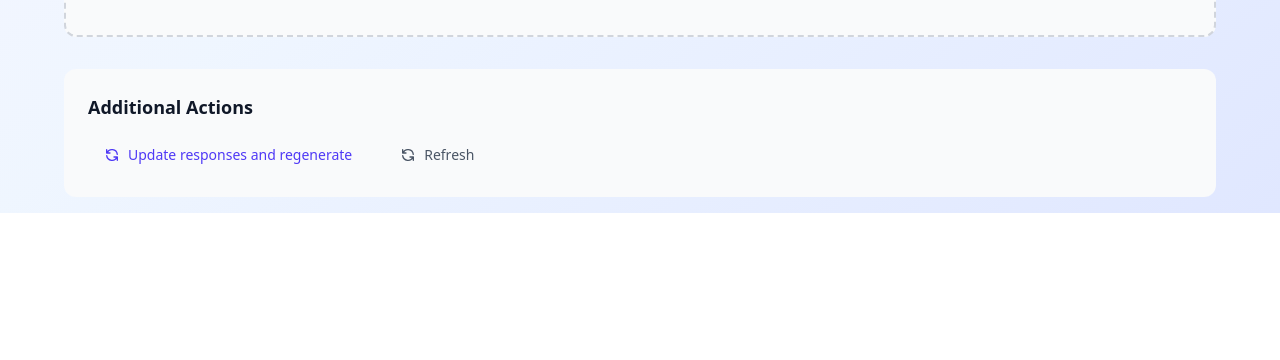
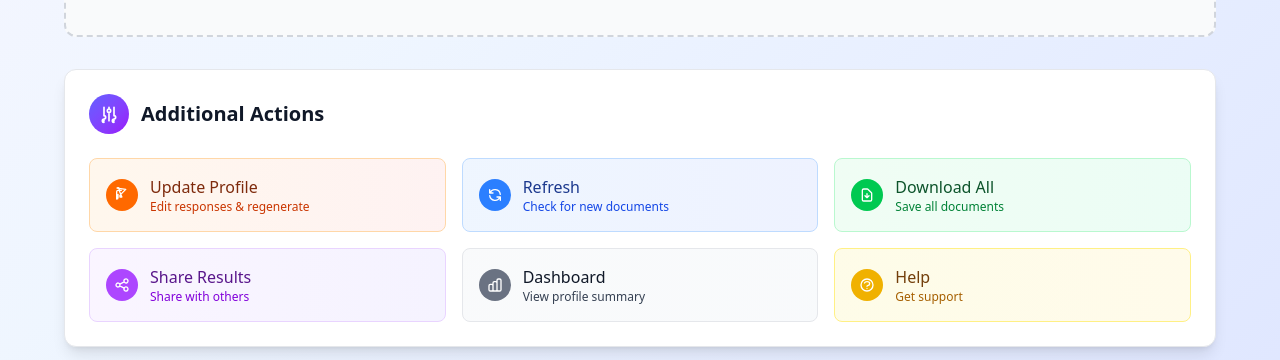
Before and after one commit to robswbl/uniqu-mvp, a SvelteKit app: page /results/1 in a window 1280 px wide. Shown: the part 783-1143 px from the top of the page. Before the commit the page ends 996 px from the top, so only its background shows below. Built offline with nearby package versions, Linux system fonts and the light colour scheme; no server answers; the database is empty.

Commit message:
feat: enhance Additional Actions section with beautiful cards and new functionality

```diff
--- a/src/routes/results/[sessionId]/+page.svelte
+++ b/src/routes/results/[sessionId]/+page.svelte
@@ -128,6 +128,58 @@
 	function viewDocument(doc) {
 		// Use the exact document_type from database (with underscores)
 		goto(`/results/${sessionId}/${doc.document_type}`);
+	}
+
+	// Download all documents as a zip
+	async function downloadAllDocuments() {
+		try {
+			const readyDocs = documents.filter(doc => doc.content_html);
+			if (readyDocs.length === 0) {
+				alert('No documents ready for download yet.');
+				return;
+			}
+
+			// For now, just download the first document as a demo
+			// In a full implementation, you'd create a zip file with all documents
+			const doc = readyDocs[0];
+			const blob = new Blob([doc.content_html], { type: 'text/html' });
+			const url = URL.createObjectURL(blob);
+			const a = document.createElement('a');
+			a.href = url;
+			a.download = `${doc.document_type.replace('_', '-')}.html`;
+			document.body.appendChild(a);
+			a.click();
+			document.body.removeChild(a);
+			URL.revokeObjectURL(url);
+		} catch (error) {
+			console.error('Download failed:', error);
+			alert('Download failed. Please try again.');
+		}
+	}
+
+	// Share results functionality
+	function shareResults() {
+		if (navigator.share) {
+			navigator.share({
+				title: 'My UniqU Career Analysis',
+				text: 'Check out my personalized career analysis from UniqU!',
+				url: window.location.href
+			}).catch(console.error);
+		} else {
+			// Fallback: copy URL to clipboard
+			navigator.clipboard.writeText(window.location.href).then(() => {
+				alert('Results URL copied to clipboard!');
+			}).catch(() => {
+				alert('Please copy this URL to share your results: ' + window.location.href);
+			});
+		}
+	}
+
+	// Show help and support
+	function showHelp() {
+		// For now, just show a simple help modal
+		// In a full implementation, this would open a help modal or redirect to help page
+		alert('Need help? Contact us at support@uniqu.com or visit our help center.');
 	}
 
 	onMount(() => {
@@ -328,32 +380,126 @@
 				</div>
 			{/if}
 
-			<!-- Additional Actions -->
-			<div class="bg-gray-50 rounded-xl p-6">
-				<h3 class="text-lg font-semibold text-gray-900 mb-4">Additional Actions</h3>
-				<div class="flex flex-wrap gap-4">
+			<!-- Enhanced Additional Actions -->
+			<div class="bg-white rounded-xl shadow-lg border border-gray-200 p-6">
+				<div class="flex items-center justify-between mb-6">
+					<div class="flex items-center space-x-3">
+						<div class="w-10 h-10 bg-gradient-to-br from-indigo-500 to-purple-600 rounded-full flex items-center justify-center">
+							<svg class="w-5 h-5 text-white" fill="none" stroke="currentColor" viewBox="0 0 24 24">
+								<path stroke-linecap="round" stroke-linejoin="round" stroke-width="2" d="M12 6V4m0 2a2 2 0 100 4m0-4a2 2 0 110 4m-6 8a2 2 0 100-4m0 4a2 2 0 100 4m0-4v2m0-6V4m6 6v10m6-2a2 2 0 100-4m0 4a2 2 0 100 4m0-4v2m0-6V4" />
+							</svg>
+						</div>
+						<h3 class="text-xl font-semibold text-gray-900">Additional Actions</h3>
+					</div>
+				</div>
+
+				<div class="grid md:grid-cols-2 lg:grid-cols-3 gap-4">
+					<!-- Update Profile -->
 					<button
 						on:click={() => goto(`/questionnaire/${sessionId}`)}
-						class="flex items-center space-x-2 px-4 py-2 text-indigo-600 hover:text-indigo-800 hover:bg-indigo-50 rounded-lg transition-colors text-sm"
+						class="flex items-center space-x-3 p-4 bg-gradient-to-r from-orange-50 to-red-50 hover:from-orange-100 hover:to-red-100 border border-orange-200 rounded-lg transition-all duration-300 group"
 						type="button"
 						aria-label="Update Responses and Regenerate"
 					>
-						<svg class="w-4 h-4" fill="none" stroke="currentColor" viewBox="0 0 24 24">
-							<path stroke-linecap="round" stroke-linejoin="round" stroke-width="2" d="M4 4v5h.582m15.356 2A8.001 8.001 0 004.582 9m0 0H9m11 11v-5h-.581m0 0a8.003 8.003 0 01-15.357-2m15.357 2H15" />
-						</svg>
-						<span>Update responses and regenerate</span>
+						<div class="w-8 h-8 bg-orange-500 rounded-full flex items-center justify-center group-hover:scale-110 transition-transform">
+							<svg class="w-4 h-4 text-white" fill="none" stroke="currentColor" viewBox="0 0 24 24">
+								<path stroke-linecap="round" stroke-linejoin="round" stroke-width="2" d="M11 5H6a2 2 0 00-2 2v11a2 2 0 002-2v-5m-1.414-9.414a2 2 0 112.828 2.828L11.828 15H9v-2.828l8.586-8.586z" />
+							</svg>
+						</div>
+						<div class="text-left">
+							<div class="font-medium text-orange-900">Update Profile</div>
+							<div class="text-xs text-orange-700">Edit responses & regenerate</div>
+						</div>
 					</button>
 
+					<!-- Refresh Documents -->
 					<button
 						on:click={fetchDocuments}
-						class="flex items-center space-x-2 px-4 py-2 text-gray-600 hover:text-gray-800 hover:bg-gray-100 rounded-lg transition-colors text-sm"
+						class="flex items-center space-x-3 p-4 bg-gradient-to-r from-blue-50 to-indigo-50 hover:from-blue-100 hover:to-indigo-100 border border-blue-200 rounded-lg transition-all duration-300 group"
 						type="button"
 						aria-label="Refresh Documents"
 					>
-						<svg class="w-4 h-4" fill="none" stroke="currentColor" viewBox="0 0 24 24">
-							<path stroke-linecap="round" stroke-linejoin="round" stroke-width="2" d="M4 4v5h.582m15.356 2A8.001 8.001 0 004.582 9m0 0H9m11 11v-5h-.581m0 0a8.003 8.003 0 01-15.357-2m15.357 2H15" />
-						</svg>
-						<span>Refresh</span>
+						<div class="w-8 h-8 bg-blue-500 rounded-full flex items-center justify-center group-hover:scale-110 transition-transform">
+							<svg class="w-4 h-4 text-white" fill="none" stroke="currentColor" viewBox="0 0 24 24">
+								<path stroke-linecap="round" stroke-linejoin="round" stroke-width="2" d="M4 4v5h.582m15.356 2A8.001 8.001 0 004.582 9m0 0H9m11 11v-5h-.581m0 0a8.003 8.003 0 01-15.357-2m15.357 2H15" />
+							</svg>
+						</div>
+						<div class="text-left">
+							<div class="font-medium text-blue-900">Refresh</div>
+							<div class="text-xs text-blue-700">Check for new documents</div>
+						</div>
+					</button>
+
+					<!-- Download All -->
+					<button
+						on:click={() => downloadAllDocuments()}
+						class="flex items-center space-x-3 p-4 bg-gradient-to-r from-green-50 to-emerald-50 hover:from-green-100 hover:to-emerald-100 border border-green-200 rounded-lg transition-all duration-300 group"
+						type="button"
+						aria-label="Download All Documents"
+					>
+						<div class="w-8 h-8 bg-green-500 rounded-full flex items-center justify-center group-hover:scale-110 transition-transform">
+							<svg class="w-4 h-4 text-white" fill="none" stroke="currentColor" viewBox="0 0 24 24">
+								<path stroke-linecap="round" stroke-linejoin="round" stroke-width="2" d="M12 10v6m0 0l-3-3m3 3l3-3m2 8H7a2 2 0 01-2-2V5a2 2 0 012-2h5.586a1 1 0 01.707.293l5.414 5.414a1 1 0 01.293.707V19a2 2 0 01-2 2z" />
+							</svg>
+						</div>
+						<div class="text-left">
+							<div class="font-medium text-green-900">Download All</div>
+							<div class="text-xs text-green-700">Save all documents</div>
+						</div>
+					</button>
+
+					<!-- Share Results -->
+					<button
+						on:click={() => shareResults()}
+						class="flex items-center space-x-3 p-4 bg-gradient-to-r from-purple-50 to-violet-50 hover:from-purple-100 hover:to-violet-100 border border-purple-200 rounded-lg transition-all duration-300 group"
+						type="button"
+						aria-label="Share Results"
+					>
+						<div class="w-8 h-8 bg-purple-500 rounded-full flex items-center justify-center group-hover:scale-110 transition-transform">
+							<svg class="w-4 h-4 text-white" fill="none" stroke="currentColor" viewBox="0 0 24 24">
+								<path stroke-linecap="round" stroke-linejoin="round" stroke-width="2" d="M8.684 13.342C8.886 12.938 9 12.482 9 12c0-.482-.114-.938-.316-1.342m0 2.684a3 3 0 110-2.684m0 2.684l6.632 3.316m-6.632-6l6.632-3.316m0 0a3 3 0 105.367-2.684 3 3 0 00-5.367 2.684zm0 9.316a3 3 0 105.367 2.684 3 3 0 00-5.367-2.684z" />
+							</svg>
+						</div>
+						<div class="text-left">
+							<div class="font-medium text-purple-900">Share Results</div>
+							<div class="text-xs text-purple-700">Share with others</div>
+						</div>
+					</button>
+
+					<!-- View Dashboard -->
+					<button
+						on:click={() => goto(`/dashboard/${sessionId}`)}
+						class="flex items-center space-x-3 p-4 bg-gradient-to-r from-gray-50 to-slate-50 hover:from-gray-100 hover:to-slate-100 border border-gray-200 rounded-lg transition-all duration-300 group"
+						type="button"
+						aria-label="View Dashboard"
+					>
+						<div class="w-8 h-8 bg-gray-500 rounded-full flex items-center justify-center group-hover:scale-110 transition-transform">
+							<svg class="w-4 h-4 text-white" fill="none" stroke="currentColor" viewBox="0 0 24 24">
+								<path stroke-linecap="round" stroke-linejoin="round" stroke-width="2" d="M9 19v-6a2 2 0 00-2-2H5a2 2 0 00-2 2v6a2 2 0 002 2h2a2 2 0 002-2zm0 0V9a2 2 0 012-2h2a2 2 0 012 2v10m-6 0a2 2 0 002 2h2a2 2 0 002-2m0 0V5a2 2 0 012-2h2a2 2 0 012 2v14a2 2 0 01-2 2h-2a2 2 0 01-2-2z" />
+							</svg>
+						</div>
+						<div class="text-left">
+							<div class="font-medium text-gray-900">Dashboard</div>
+							<div class="text-xs text-gray-700">View profile summary</div>
+						</div>
+					</button>
+
+					<!-- Help & Support -->
+					<button
+						on:click={() => showHelp()}
+						class="flex items-center space-x-3 p-4 bg-gradient-to-r from-yellow-50 to-amber-50 hover:from-yellow-100 hover:to-amber-100 border border-yellow-200 rounded-lg transition-all duration-300 group"
+						type="button"
+						aria-label="Help & Support"
+					>
+						<div class="w-8 h-8 bg-yellow-500 rounded-full flex items-center justify-center group-hover:scale-110 transition-transform">
+							<svg class="w-4 h-4 text-white" fill="none" stroke="currentColor" viewBox="0 0 24 24">
+								<path stroke-linecap="round" stroke-linejoin="round" stroke-width="2" d="M8.228 9c.549-1.165 2.03-2 3.772-2 2.21 0 4 1.343 4 3 0 1.4-1.278 2.575-3.006 2.907-.542.104-.994.54-.994 1.093m0 3h.01M21 12a9 9 0 11-18 0 9 9 0 0118 0z" />
+							</svg>
+						</div>
+						<div class="text-left">
+							<div class="font-medium text-yellow-900">Help</div>
+							<div class="text-xs text-yellow-700">Get support</div>
+						</div>
 					</button>
 				</div>
 			</div>
```
